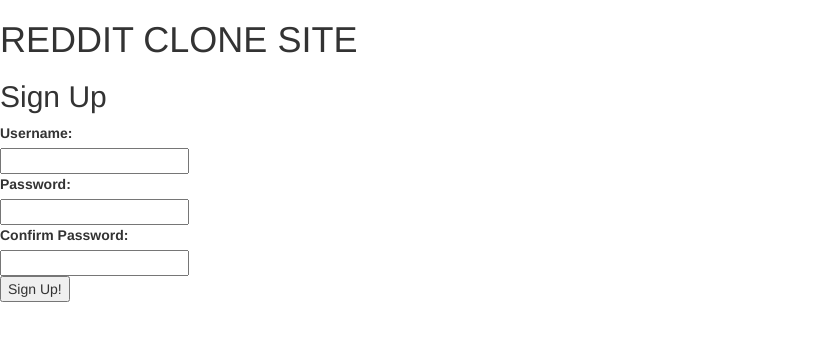
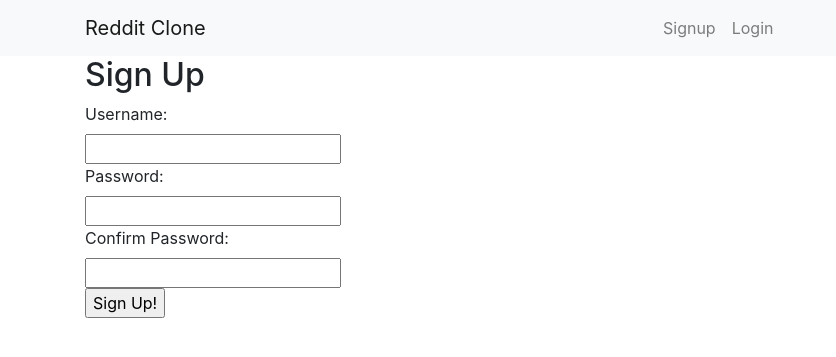
Before and after one commit to cormacio100/redditClone, a Django app: page /accounts/signup/ in a window 1280 px wide. Shown: the top 357 px of the page, without its empty margins (0-836 px from the left). Run offline with Django 3.2, Linux system fonts and the light colour scheme; some libraries are stand-ins or nearby versions.

Commit message:
Login and logout working

```diff
--- a/accounts/urls.py
+++ b/accounts/urls.py
@@ -7,4 +7,5 @@ app_name = 'accounts'
 urlpatterns = [
     url(r'^signup/', views.signup, name='signup'),
     url(r'^login/', views.login_view, name='login'),
+    url(r'^logout/', views.logout_view, name='logout'),
 ]
--- a/accounts/views.py
+++ b/accounts/views.py
@@ -4,7 +4,9 @@ from __future__ import unicode_literals
 
 from django.shortcuts import render, redirect
 from django.contrib.auth.models import User
-from django.contrib.auth import authenticate, login
+from django.contrib.auth import authenticate, login, logout
+from django.contrib.auth.decorators import login_required
+
 
 
 # Create your views here.
@@ -46,3 +48,14 @@ def login_view(request):
             return render(request, 'accounts/login.html', args)
     else:
         return render(request, 'accounts/login.html')
+
+
+@login_required()
+def logout_view(request):
+    if request.method == 'POST':
+        logout(request)
+        #args = {'error': 'Logged out successfully'}
+    else:
+        #args = {'error': 'Logged out failed'}
+        print('log out failed')
+    return redirect('home')
--- a/templates/base.html
+++ b/templates/base.html
@@ -2,17 +2,71 @@
 <html lang="en">
 <head>
     <meta charset="UTF-8">
-    <title>Reddit Clone Site</title>
-    <meta name="viewport" content="width=device-width", initial-scale="1.0">
-    <meta name="description" content="Reedit Clone Site">
-    <meta name="author" content="Cormac Liston">
-    <link rel="stylesheet" href="https://cdnjs.cloudflare.com/ajax/libs/bootswatch/3.3.6/cerulean/bootstrap.min.css">
-    <link href="//netdna.bootstrapcdn.com/font-awesome/3.2.1/css/font-awesome.css" rel="stylesheet">
-</head>
+    <title>Reddit Clone</title>
+    <!-- Required meta tags -->
+    <meta charset="utf-8">
+    <meta name="viewport" content="width=device-width, initial-scale=1, shrink-to-fit=no">
+
+    <!-- Bootstrap CSS -->
+    <link rel="stylesheet" href="https://maxcdn.bootstrapcdn.com/bootstrap/4.0.0-beta.2/css/bootstrap.min.css" integrity="sha384-PsH8R72JQ3SOdhVi3uxftmaW6Vc51MKb0q5P2rRUpPvrszuE4W1povHYgTpBfshb" crossorigin="anonymous">
+    <script src="https://use.fontawesome.com/1038c1131d.js"></script>
+    <style>
+        #navbarNav{
+            text-align:right;
+        }
+    </style>
+    </head>
 <body>
-    <h1>REDDIT CLONE SITE</h1>
-    {% block content %}{% endblock %}
-<script src="https://cdnjs.cloudflare.com/ajax/libs/jquery/3.2.1/jquery.min.js"></script>
-<script src="https://cdnjs.cloudflare.com/ajax/libs/twitter-bootstrap/3.3.7/js/bootstrap.min.js"></script>
+    <!-- Just an image -->
+
+    <nav class="navbar navbar-expand-lg navbar-light bg-light inverse">
+        <div class="container">
+            <div class="row">
+                <div class="col-6">
+                    <a class="navbar-brand" href="#">Reddit Clone</a>
+                    <button class="navbar-toggler" type="button" data-toggle="collapse" data-target="#navbarNav" aria-controls="navbarNav" aria-expanded="false" aria-label="Toggle navigation">
+                        <span class="navbar-toggler-icon"></span>
+                    </button>
+                </div>
+            </div>
+            <div class="col-6">
+                <div class="collapse navbar-collapse navbar-right" id="navbarNav">
+                <ul class="navbar-nav navbar-right">
+                    {% if user.is_authenticated %}
+                        <li class="nav-item"><a href="#" onClick="document.getElementById('logout').submit()">Log Out</a></li>
+                        <li class="nav-item">
+                            <form id="logout" action="{% url 'accounts:logout' %}" method="POST">
+                                {% csrf_token %}
+                                <input type="hidden">
+                            </form>
+                        </li>
+                    {% else %}
+                        <li class="nav-item">
+                            <a class="nav-link" href="{% url 'accounts:signup' %}">Signup</a>
+                        </li>
+                        <li class="nav-item">
+                            <a class="nav-link" href="{% url 'accounts:login' %}">Login</a>
+                        </li>
+
+                    {% endif %}
+
+
+
+                </ul>
+            </div>
+            </div>
+
+        </div>
+    </nav>
+    <div class="container">
+        {% block content %}
+        {% endblock %}
+    </div>
+    <!-- Optional JavaScript -->
+    <!-- jQuery first, then Popper.js, then Bootstrap JS -->
+    <script src="https://code.jquery.com/jquery-3.2.1.slim.min.js" integrity="sha384-KJ3o2DKtIkvYIK3UENzmM7KCkRr/rE9/Qpg6aAZGJwFDMVNA/GpGFF93hXpG5KkN" crossorigin="anonymous"></script>
+    <script src="https://cdnjs.cloudflare.com/ajax/libs/popper.js/1.12.3/umd/popper.min.js" integrity="sha384-vFJXuSJphROIrBnz7yo7oB41mKfc8JzQZiCq4NCceLEaO4IHwicKwpJf9c9IpFgh" crossorigin="anonymous"></script>
+    <script src="https://maxcdn.bootstrapcdn.com/bootstrap/4.0.0-beta.2/js/bootstrap.min.js" integrity="sha384-alpBpkh1PFOepccYVYDB4do5UnbKysX5WZXm3XxPqe5iKTfUKjNkCk9SaVuEZflJ" crossorigin="anonymous"></script>
+
 </body>
 </html>
```
Also changed, not shown: 1 other file.
